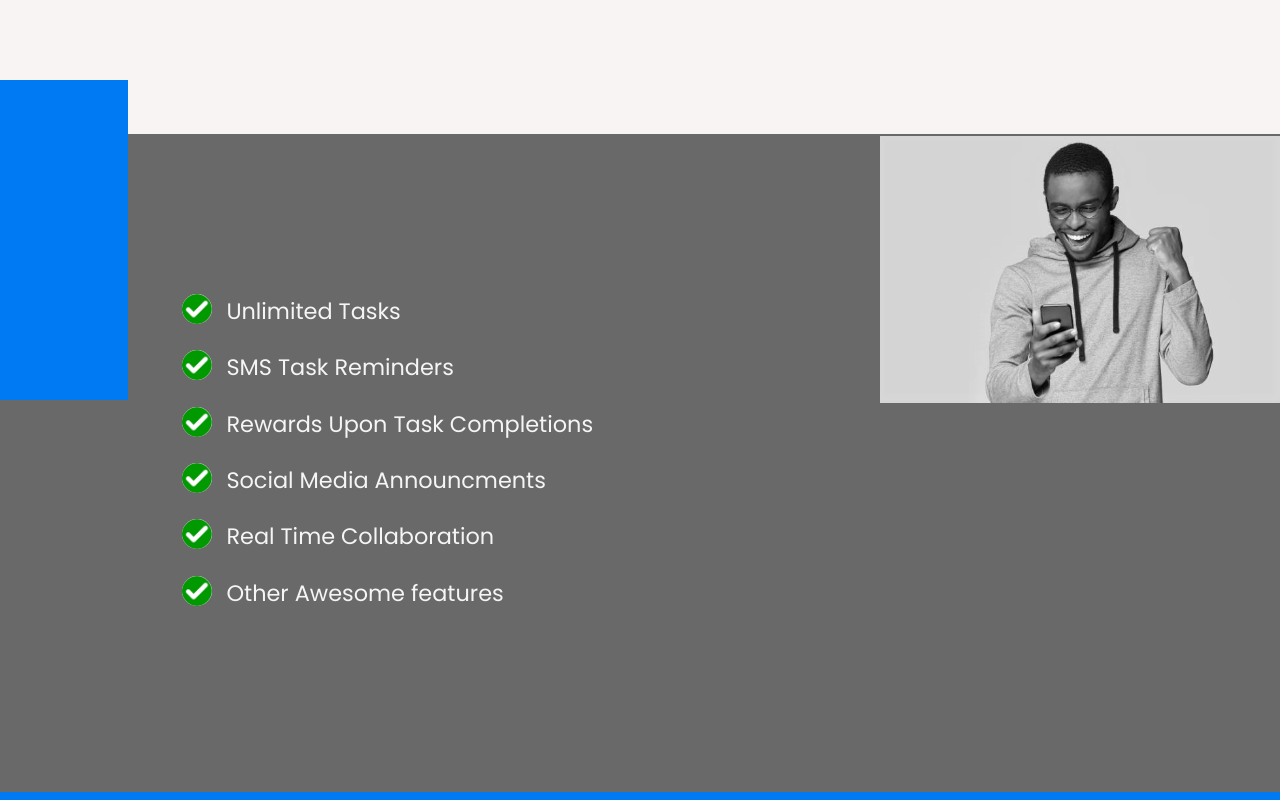
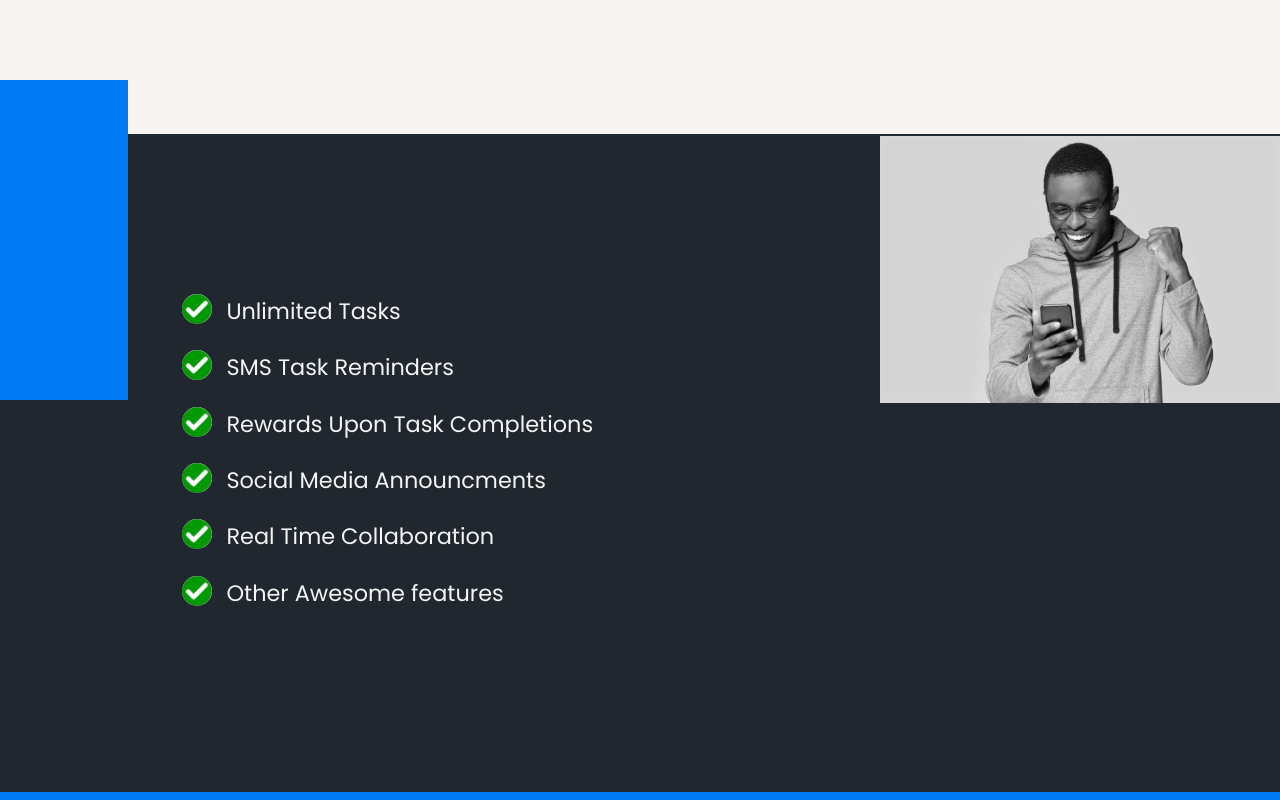
Before and after one commit to DanielAy0/tasker, a plain HTML site: page index.html in a window 1280 px wide. Shown: the part 640-1440 px from the top of the page. Drawn offline with Linux system fonts and the light colour scheme.

Commit message:
updated featured section

```diff
--- a/css/main.scss
+++ b/css/main.scss
@@ -97,7 +97,7 @@ section {
 }
 
 .featured-section {
-    background: #696969;
+    background: #20272e;
     color: whitesmoke;
 }
 
```
Also changed, not shown: css/main.css, 1 other file.
